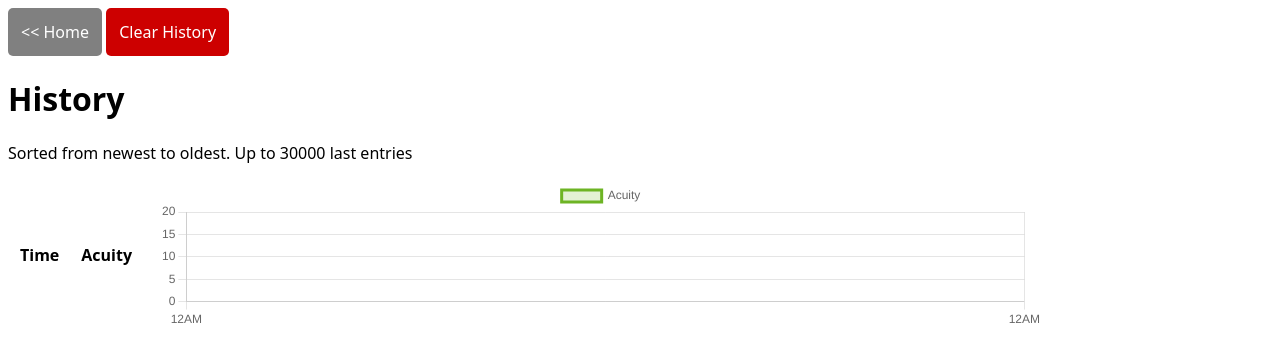
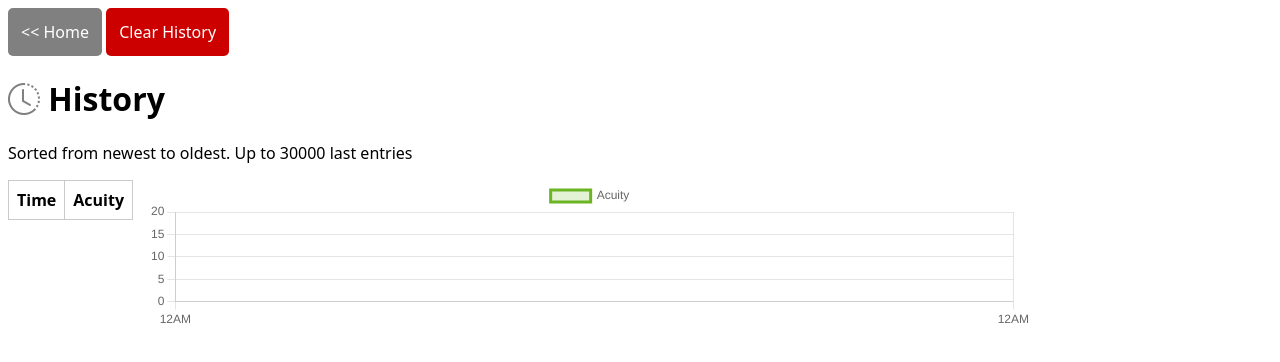
Before and after one commit to nhathuy07/vision-acuity-tester, a SvelteKit app: page /history in a window 1280 px wide. Shown: the top 362 px of the page. Built offline with nearby package versions, Linux system fonts and the light colour scheme.

Commit message:
clear history page without reloading

```diff
--- a/src/routes/+page.svelte
+++ b/src/routes/+page.svelte
@@ -334,7 +334,7 @@
 
     function _testingSaveResult() {
 
-        saveResult(100)
+        saveResult(DENOMINATORS[getRandomIntInclusive(0, DENOMINATORS.length-1)])
     }
 
     function _testingGetList() {
--- a/src/routes/history/+page.svelte
+++ b/src/routes/history/+page.svelte
@@ -1,3 +1,5 @@
+<link rel="stylesheet" href="https://cdn.jsdelivr.net/npm/bootstrap-icons@1.11.3/font/bootstrap-icons.min.css">
+
 <script lang="ts">
     import { onMount } from "svelte";
     import "chartjs-adapter-date-fns"
@@ -8,19 +10,19 @@
     // @ts-nocheck
     import { clearHistory, getHistory } from "../../Shared.svelte";
 
+    let tableData: Array<Array<any>> = []
+
     function populateTable() {
-        console.log('dom content loaded')
+        tableData = []
         let records = getHistory() as Array<Array<any>>
-        let historyTable = document.getElementById("historyTable") as HTMLTableElement
 
         records.reverse().forEach(element => {
             console.log(element)
-            let row = historyTable.insertRow()
             let date = new Date(element[0])
 
-            row.insertCell().innerHTML = date.toLocaleString()
             let denominator = element[1]
-            row.insertCell().innerHTML = `${(20/denominator*20).toFixed(2)}/20`
+
+            tableData.push([date.toLocaleString(), `${(20/denominator*20).toFixed(2)}/20`])
 
         });
     }
@@ -62,7 +64,7 @@
             }
     }
         })
-
+        chart.reset()
         chart.resize()
     }
 
@@ -74,7 +76,8 @@
     function handleClearHistory() {
         if (confirm("Clear all records?")) {
             clearHistory()
-            document.location.reload()
+            populateTable()
+            populateChart()
         }
 
     }
@@ -88,6 +91,20 @@
 </script>
 
 <style>
+
+table {
+  font-family: arial, sans-serif;
+  border-collapse: collapse;
+  width: 100%;
+}
+
+td, th {
+  border: 1px solid #cacaca;
+  text-align: left;
+  padding: 8px;
+}
+
+
     button {
         padding: 10px;
         text-transform: capitalize;
@@ -114,6 +131,12 @@
 
     }
 
+    td.highlight {
+        color: #447017;
+        font-weight: bold;
+    }
+
+
     * {
         font-family: system-ui, -apple-system, BlinkMacSystemFont, 'Segoe UI', Roboto, Oxygen, Ubuntu, Cantarell, 'Open Sans', 'Helvetica Neue', sans-serif;
     }
@@ -126,18 +149,29 @@
     <a href=".."><button class="secondary">&lt;&lt; Home</button></a>
     <button class="danger" onclick={handleClearHistory}>Clear History</button>
 </span>
-<h1>History</h1>
+<h1><i style="color: grey;" class="bi bi-clock-history"></i> History</h1>
 <p>Sorted from newest to oldest. Up to 30000 last entries</p>
-<div style="display: flex; max-width: 100%">
-    <table style="width: fit-content" id="historyTable" cellpadding="10">
+<div style="display: flex; max-width: 100%;">
+    <table style="width: fit-content;" id="historyTable" cellpadding="10">
         <thead>
             <tr style="font-weight: bold;">
                 <td>Time</td>
                 <td>Acuity</td>
             </tr>
         </thead>
+        <tbody>
+
+            {#each tableData as record}
+                <tr>
+                    <td>{record[0]}</td>
+                    <td class="highlight">{record[1]}</td>
+                </tr>
+            {/each}
+
+        </tbody>
+
 
     </table>
 
-    <canvas style="margin-left: 15px; max-width: 70%" id="recordChart"></canvas>
+    <canvas style="margin-left: 15px; max-width: 70%; max-height: 300px" id="recordChart"></canvas>
 </div>
```
